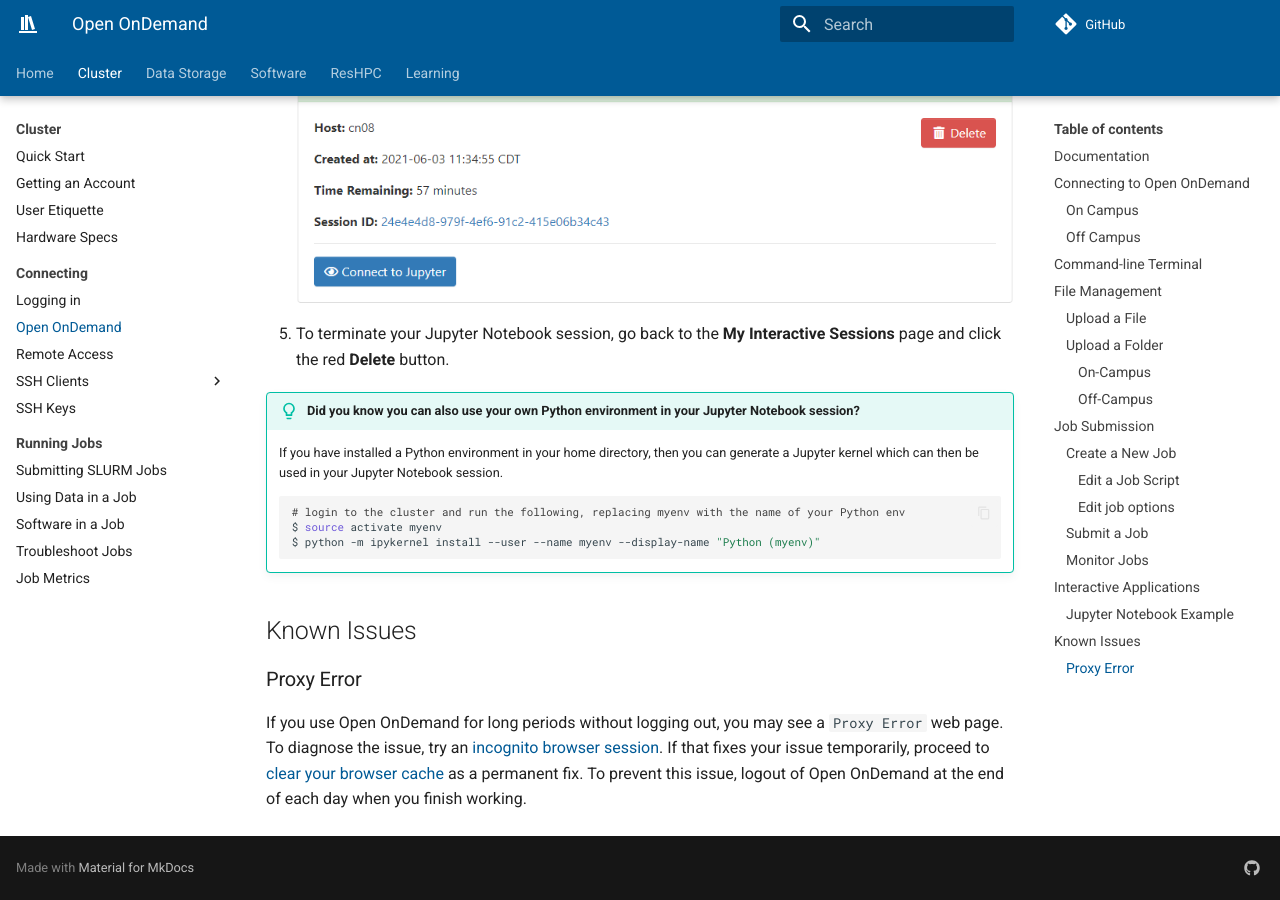
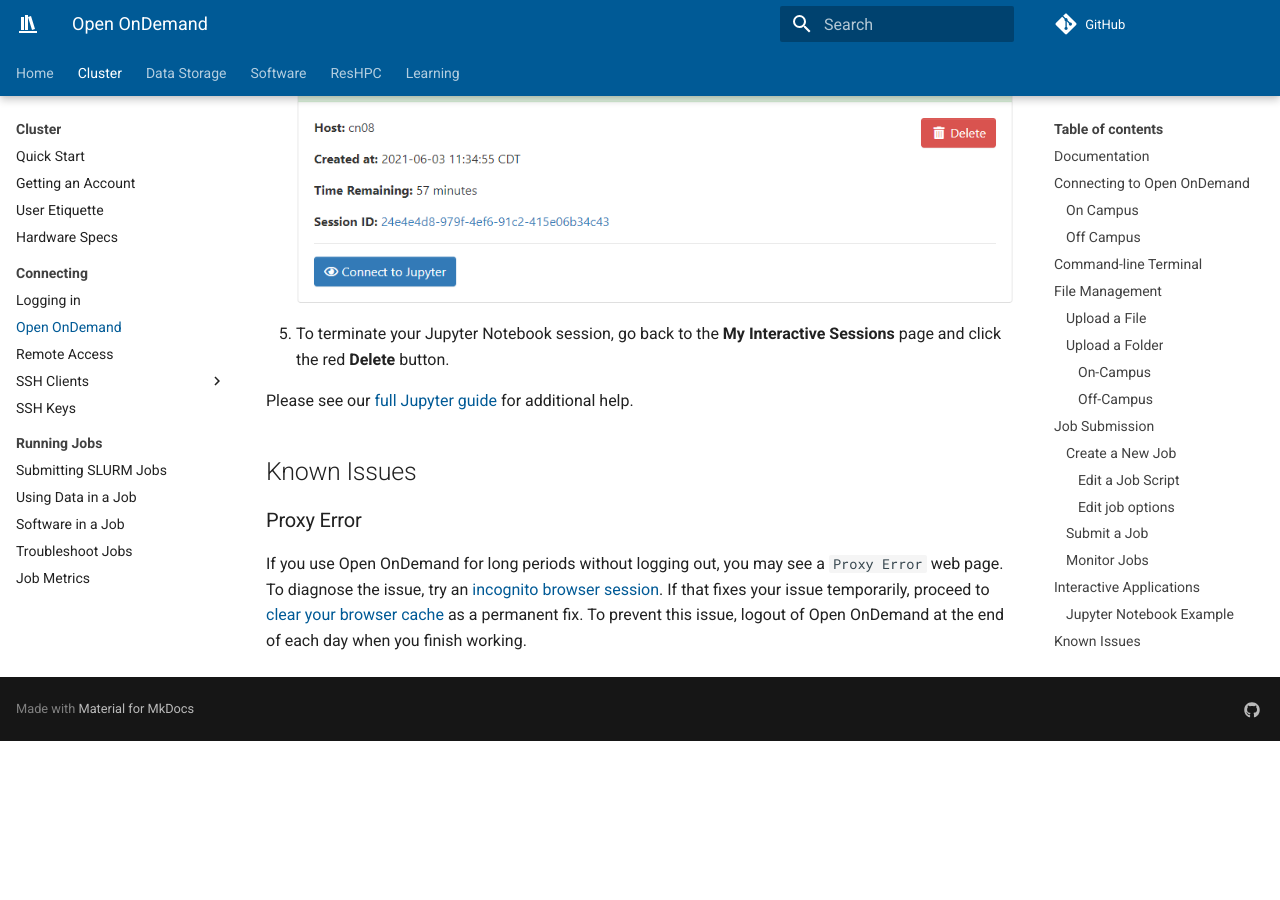
Before and after one commit to mcw-rcc/mcw-rcc.github.io, an MkDocs documentation site: the page built from docs/cluster/access/ondemand.md, in a window 1280 px wide and 900 px high, scrolled down 5108 px. Built offline with MkDocs 1.6.1 and Material for MkDocs 9.7.7, drawn with Linux system fonts in a browser that asks for light colours; comment, search, counter and statistics services are not loaded; after the commit the page ends 5849 px from its top, so only the background shows below that.

Commit message:
Update Jupyter guide

````diff
--- a/docs/cluster/access/ondemand.md
+++ b/docs/cluster/access/ondemand.md
@@ -117,14 +117,7 @@
 ![Jupyter notebook app](../../_static/img/Jupyter_notebook_app_launch.png)
 5. To terminate your Jupyter Notebook session, go back to the **My Interactive Sessions** page and click the red **Delete** button.
 
-!!! tip "Did you know you can also use your own Python environment in your Jupyter Notebook session?"
-    If you have installed a Python environment in your home directory, then you can generate a Jupyter kernel which can then be used in your Jupyter Notebook session.
-
-    ```bash
-    # login to the cluster and run the following, replacing myenv with the name of your Python env
-    $ source activate myenv
-    $ python -m ipykernel install --user --name myenv --display-name "Python (myenv)"
-    ```
+Please see our [full Jupyter guide](../../software/jupyter.md) for additional help.
 
 ## Known Issues
 
--- a/docs/learning/jupyter.md
+++ b/docs/software/jupyter.md
@@ -1,4 +1,4 @@
-# Jupyter Notebook
+# Jupyter
 
 ## Connect to OnDemand
 
@@ -10,7 +10,7 @@
 
 ## Import libraries
 
-The same way as when you're using Python in the Terminal or on a script, you can import libraries in Jupyter notebook, you will have access to the same libraries that you have access to in the command line. If you need to install a new library, go to the Terminal and login to the cluster. Then, load the python module and install the corresponding library. For example:
+The same way as when you're using Python in the Terminal or on a script, you can import libraries in Jupyter, you will have access to the same libraries that you have access to in the command line. If you need to install a new library, go to the Terminal and login to the cluster. Then, load the python module and install the corresponding library. For example:
 
 ```bash
 module load python
@@ -19,13 +19,23 @@
 
 **You will need to restart your Kernel** in Jupyter Notebook to capture the changes. In the top menu, click Kernel and then Restart Kernel.
 
-## Activate python environment
+## Custom Python in Jupyter
 
-If you have installed a Python environment in your home directory, you can use it inside Jupyter Notebook. Go to the Terminal and login to the cluster. Then, run the following commands, replacing `myenv` by the name of your python environment. This name should be unique, if another Kernel with the same name exists, it will be replaced. If you get a `No module named ipykernel` error message, install ipykernel in the python environment, like so:
+If you have installed a Python or Conda environment in your home directory, you can use it inside Jupyter Notebook. The following examples show creation of a kernel for use in Jupyter.
+
+### Python Virtual Environment
+
+To activate:
 
 ```bash
 # Activate your python environment
 $ source myenv/bin/activate
+```
+
+To add a Jupyter kernel:
+
+```bash
+# Add a kernel
 (myenv) $ python -m ipykernel install --user --name myenv --display-name "Python (myenv)"
 /home/user/myenv/bin/python: No module named ipykernel
 # Install ipykernel for your user if it isn't installed
@@ -33,19 +43,29 @@
 # Install a Python (myenv) Kernel in your python environment
 (myenv) $ python -m ipykernel install --user --name myenv --display-name "Python (myenv)"
 Installed kernelspec myenv in /home/user/.local/share/jupyter/kernels/myenv
+```
+
+To deactivate:
+
+```bash
 # Deactivate your python environment
 deactivate
 ```
 
 Now you can open a new or an existing Jupyter Notebook. In the upper menu, click on Kernel, then Change Kernel, and select "Python (myenv)". Now Jupyter Notebook will use your selected Python environment. You may need to restart the kernel to use updated packages.
 
-## Activate conda environment
+### Conda Environment
 
-If you have a Conda environment in your home directory, you can use it inside Jupyter Notebook. Go to the Terminal and login to the cluster. Then, run the following commands, replacing `mycondaenv` by the name of your conda environment. This name should be unique, if another Kernel with the same name exists, it will be replaced. The last step, deactivating your conda environment, is important. Otherwise, you will have problems opening Jupyter Notebook.
+To activate:
 
 ```bash
 # Activate your conda environment
 $ conda activate mycondaenv
+```
+
+To add a Jupyter kernel:
+
+```bash
 # Make sure you have python in your conda environment
 $ conda list | grep python
 # If you don't have python there, install it
@@ -58,6 +78,11 @@
 # Install a Python (myenv) Kernel in your conda environment
 $ python -m ipykernel install --user --name mycondaenv --display-name "Python (mycondaenv)"
 Installed kernelspec mycondaenv in /home/user/.local/share/jupyter/kernels/mycondaenv
+```
+
+To deactivate:
+
+```bash
 # Deactivate your conda environment
 $ conda deactivate
 ```
@@ -131,7 +156,7 @@
 
 As we saw in the table above, you can execute a cell as Bash instead of Python using the `%%bash` magic command. But you can also execute a single line as bash by preceding the line with `!`.
 
-If the current Kernel is from a [Conda environment](#activate-conda-environment), you might get `command not found` errors when trying to run binaries included in your conda environment. This is because the command is not available in the default shell environment used by Jupyter Notebook. Jupyter Notebook will not automatically activate your Conda environment when using shell commands with `!`. In order to do that you would have to add the following code to a cell and then execute it:
+If the current Kernel is from a [Conda environment](#conda-environment), you might get `command not found` errors when trying to run binaries included in your conda environment. This is because the command is not available in the default shell environment used by Jupyter Notebook. Jupyter Notebook will not automatically activate your Conda environment when using shell commands with `!`. In order to do that you would have to add the following code to a cell and then execute it:
 
 ```python
 import os
--- a/mkdocs.yml
+++ b/mkdocs.yml
@@ -175,6 +175,7 @@
       - software/alphafold.md
       - software/ansys.md
       - software/conda.md
+      - software/jupyter.md
       - software/lsdyna.md
       - software/matlab.md
       - software/namd.md
@@ -191,7 +192,6 @@
       - software/containers.md
       - software/git.md
       - software/advanced_git.md
-      - learning/jupyter.md
   - ResHPC:
     - Overview: secure-computing/reshpc.md
     - Accounts & Projects: secure-computing/project-account.md
````
Also changed, not shown: docs/learning/programming.md (+1 -1 lines).
